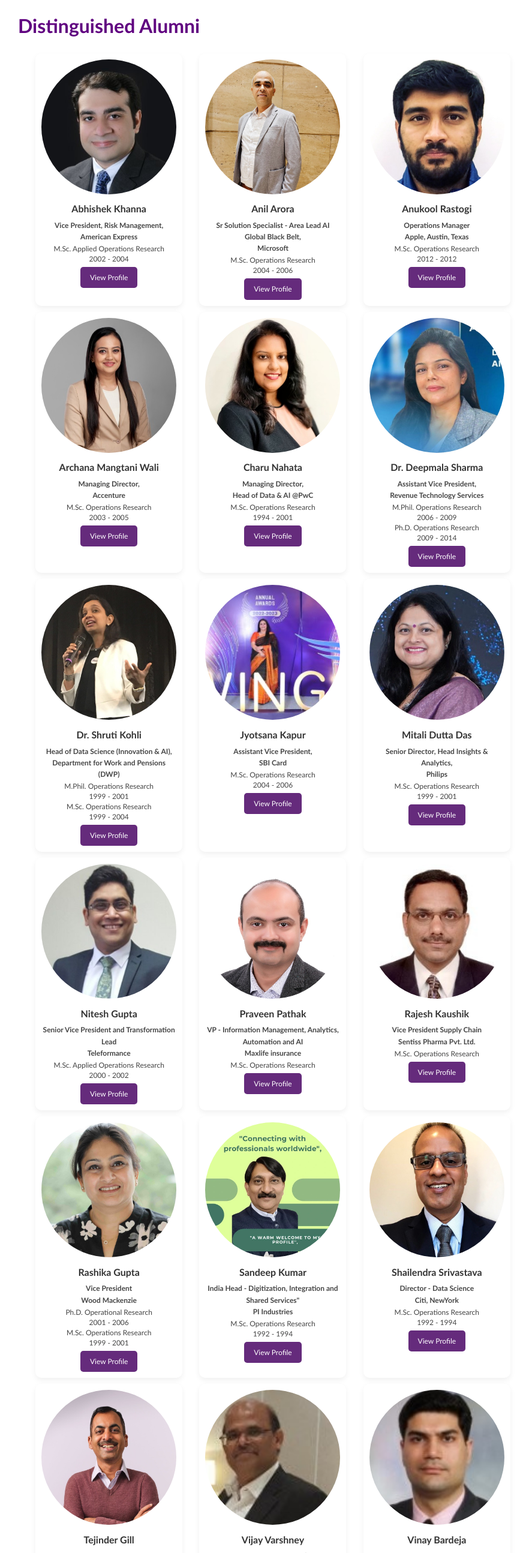
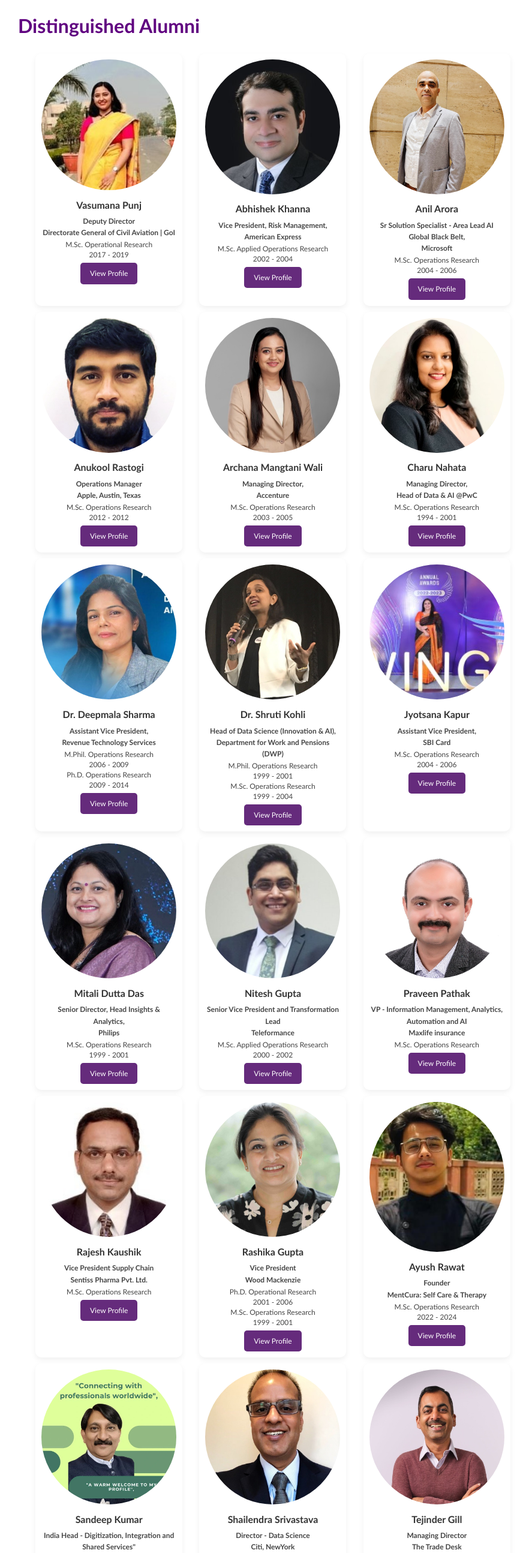
Before and after one commit to SakshamRaj1/or.du.ac.in, a plain HTML site: page alumni.html in a window 1280 px wide. Shown: the part 1084-3673 px from the top of the page at 60% size, without its empty margins (380-1252 px from the left). Drawn offline with Linux system fonts and the light colour scheme.

Commit message:
Add files via upload

```diff
--- a/alumni.html
+++ b/alumni.html
@@ -542,6 +542,19 @@
 
           <!-- Alumni Card 1 -->
           <div class="alumni-card">
+            <img src="img/alumni/Vasumana Punj.jpg" alt="Vasumana Punj" class="alumni-photo" width="90px">
+            <h3 class="alumni-name">Vasumana Punj</h3>
+            <p class="alumni-designation">Deputy Director <br> Directorate General of Civil Aviation | GoI </p>
+            <div class="alumni-info">
+              <p>M.Sc. Operational Research</p>
+              <p>2017 - 2019</p>
+            </div>
+            <a href="https://in.linkedin.com/in/vasumana-punj-496656125" class="alumni-button" target="_blank"
+               style="color: #ffffff;">View Profile</a>
+          </div>
+
+          <!-- Alumni Card 2 -->
+          <div class="alumni-card">
             <img src="img/alumni/Abhishek Khanna.jpg" alt="Abhishek Khanna" class="alumni-photo" width="90px">
             <h3 class="alumni-name">Abhishek Khanna</h3>
             <p class="alumni-designation">Vice President, Risk Management, <br>American Express</p>
@@ -551,11 +564,9 @@
             </div>
             <a href="https://www.linkedin.com/in/abhishek-khanna-2b5a79/" class="alumni-button" target="_blank"
                style="color: #ffffff;">View Profile</a>
-
-
           </div>
 
-          <!-- Alumni Card 2 -->
+          <!-- Alumni Card 3 -->
           <div class="alumni-card">
             <img src="img/alumni/Anil Arora.jpg" alt="Anil Arora" class="alumni-photo" width="90px">
             <h3 class="alumni-name">Anil Arora</h3>
@@ -568,7 +579,7 @@
                style="color: #ffffff;">View Profile</a>
           </div>
 
-          <!-- Alumni Card 3 -->
+          <!-- Alumni Card 4 -->
           <div class="alumni-card">
             <img src="img/alumni/Anukool Rastogi.jpg" alt="Anukool Rastogi" class="alumni-photo" width="90px">
             <h3 class="alumni-name">Anukool Rastogi</h3>
@@ -581,7 +592,7 @@
                style="color: #ffffff;">View Profile</a>
           </div>
 
-          <!-- Alumni Card 4 -->
+          <!-- Alumni Card 5 -->
           <div class="alumni-card">
             <img src="img/alumni/Archana Mangtani Walia.jpg" alt="Archana Mangtani Wali" class="alumni-photo"
                  width="90px">
@@ -595,7 +606,7 @@
                style="color: #ffffff;">View Profile</a>
           </div>
 
-          <!-- Alumni Card 5 -->
+          <!-- Alumni Card 6 -->
           <div class="alumni-card">
             <img src="img/alumni/Charu Nahata.jpg" alt="Charu Nahata" class="alumni-photo" width="90px">
             <h3 class="alumni-name">Charu Nahata</h3>
@@ -608,7 +619,7 @@
                style="color: #ffffff;">View Profile</a>
           </div>
 
-          <!-- Alumni Card 6 -->
+          <!-- Alumni Card 7 -->
           <div class="alumni-card">
             <img src="img/alumni/Dr. Deepmala Sharma.jpg" alt="Dr. Deepmala Sharma" class="alumni-photo" width="90px">
             <h3 class="alumni-name">Dr. Deepmala Sharma</h3>
@@ -623,7 +634,7 @@
                style="color: #ffffff;">View Profile</a>
           </div>
 
-          <!-- Alumni Card 7 -->
+          <!-- Alumni Card 8 -->
           <div class="alumni-card">
             <img src="img/alumni/Dr. Shruti Kohli.jpg" alt="Dr. Shruti Kohli" class="alumni-photo" width="90px">
             <h3 class="alumni-name">Dr. Shruti Kohli</h3>
@@ -639,7 +650,7 @@
                class="alumni-button" target="_blank" style="color: #ffffff;">View Profile</a>
           </div>
 
-          <!-- Alumni Card 8 -->
+          <!-- Alumni Card 9 -->
           <div class="alumni-card">
             <img src="img/alumni/Jyotsana Kapur.jpg" alt="Jyotsana Kapur" class="alumni-photo" width="90px">
             <h3 class="alumni-name">Jyotsana Kapur</h3>
@@ -652,7 +663,7 @@
                style="color: #ffffff;">View Profile</a>
           </div>
 
-          <!-- Alumni Card 9 -->
+          <!-- Alumni Card 10 -->
           <div class="alumni-card">
             <img src="img/alumni/Mitali Dutta Das.jpg" alt="Mitali Dutta Das" class="alumni-photo" width="90px">
             <h3 class="alumni-name">Mitali Dutta Das</h3>
@@ -665,7 +676,7 @@
                style="color: #ffffff;">View Profile</a>
           </div>
 
-          <!-- Alumni Card 10 -->
+          <!-- Alumni Card 11 -->
           <div class="alumni-card">
             <img src="img/alumni/Nitesh Gupta.jpg" alt="Abhishek Khanna" class="alumni-photo" width="90px">
             <h3 class="alumni-name">Nitesh Gupta</h3>
@@ -678,7 +689,7 @@
                style="color: #ffffff;">View Profile</a>
           </div>
 
-          <!-- Alumni Card 11 -->
+          <!-- Alumni Card 12 -->
           <div class="alumni-card">
             <img src="img/alumni/Praveen Pathak.jpg" alt="Praveen Pathak" class="alumni-photo" width="90px">
             <h3 class="alumni-name">Praveen Pathak</h3>
@@ -692,7 +703,7 @@
                style="color: #ffffff;">View Profile</a>
           </div>
 
-          <!-- Alumni Card 12 -->
+          <!-- Alumni Card 13 -->
           <div class="alumni-card">
             <img src="img/alumni/Rajesh Kaushik.jpg" alt="Rajesh Kaushik" class="alumni-photo" width="90px">
             <h3 class="alumni-name">Rajesh Kaushik</h3>
@@ -705,7 +716,7 @@
                style="color: #ffffff;">View Profile</a>
           </div>
 
-          <!-- Alumni Card 13 -->
+          <!-- Alumni Card 14 -->
           <div class="alumni-card">
             <img src="img/alumni/Rashika Gupta.jpg" alt="Rashika Gupta" class="alumni-photo" width="90px">
             <h3 class="alumni-name">Rashika Gupta</h3>
@@ -720,7 +731,20 @@
                style="color: #ffffff;">View Profile</a>
           </div>
 
-          <!-- Alumni Card 14 -->
+          <!-- Alumni Card 15 -->
+          <div class="alumni-card">
+            <img src="img/alumni/Ayush Rawat.jpg" alt="Ayush Rawat" class="alumni-photo" width="90px">
+            <h3 class="alumni-name">Ayush Rawat</h3>
+            <p class="alumni-designation">Founder<br>MentCura: Self Care & Therapy</p>
+            <div class="alumni-info">
+              <p>M.Sc. Operations Research</p>
+              <p>2022 - 2024</p>
+            </div>
+            <a href="https://www.linkedin.com/in/ayyyushhhhh/" class="alumni-button" target="_blank"
+               style="color: #ffffff;">View Profile</a>
+          </div>
+
+          <!-- Alumni Card 16 -->
           <div class="alumni-card">
             <img src="img/alumni/Sandeep Kumar.jpg" alt="Sandeep Kumar" class="alumni-photo" width="90px">
             <h3 class="alumni-name">Sandeep Kumar</h3>
@@ -734,7 +758,7 @@
                style="color: #ffffff;">View Profile</a>
           </div>
 
-          <!-- Alumni Card 15 -->
+          <!-- Alumni Card 17 -->
           <div class="alumni-card">
             <img src="img/alumni/Shailendra Srivastava.jpg" alt="Shailendra Srivastava" class="alumni-photo"
                  width="90px">
@@ -748,7 +772,7 @@
                style="color: #ffffff;">View Profile</a>
           </div>
 
-          <!-- Alumni Card 16 -->
+          <!-- Alumni Card 18 -->
           <div class="alumni-card">
             <img src="img/alumni/Tejinder Gill.jpg" alt="Tejinder Gill" class="alumni-photo" width="90px">
             <h3 class="alumni-name">Tejinder Gill</h3>
@@ -761,7 +785,7 @@
                style="color: #ffffff;">View Profile</a>
           </div>
 
-          <!-- Alumni Card 17 -->
+          <!-- Alumni Card 19 -->
           <div class="alumni-card">
             <img src="img/alumni/Vijay Varshney.jpg" alt="Vijay Varshney" class="alumni-photo" width="90px">
             <h3 class="alumni-name">Vijay Varshney</h3>
@@ -774,7 +798,7 @@
                style="color: #ffffff;">View Profile</a>
           </div>
 
-          <!-- Alumni Card 18 -->
+          <!-- Alumni Card 20 -->
           <div class="alumni-card">
             <img src="img/alumni/Vinay Bardeja.jpg" alt="Vinay Bardeja" class="alumni-photo" width="90px">
             <h3 class="alumni-name">Vinay Bardeja</h3>
@@ -787,7 +811,7 @@
                style="color: #ffffff;">View Profile</a>
           </div>
 
-          <!-- Alumni Card 19 -->
+          <!-- Alumni Card 21 -->
           <div class="alumni-card">
             <img src="img/alumni/Vivek Saraswat.jpg" alt="Vivek Saraswat" class="alumni-photo" width="90px">
             <h3 class="alumni-name">Vivek Saraswat</h3>
@@ -802,7 +826,7 @@
                style="color: #ffffff;">View Profile</a>
           </div>
 
-          <!-- Alumni Card 20 -->
+          <!-- Alumni Card 22 -->
           <div class="alumni-card">
             <img src="img/alumni/Aman Gujral.jpg" alt="Aman Gujral" class="alumni-photo" width="90px">
             <h3 class="alumni-name">Aman Gujrals</h3>
@@ -824,17 +848,7 @@
               Profile</a>
           </div>
 
-
-
       </section><br>
-
-
-
-
-
-
-
-
 
 
 
@@ -881,11 +895,12 @@
       <div class="footer-box">
         <h4>Contact Us</h4>
         <p>
+          II Floor, Faculty of Mathematical Sciences <br>
           Department of Operational Research,<br>
           University of Delhi,<br>
           Delhi - 110007, India
         </p>
-        <p>📞 +91-11-2766XXXX</p>
+        <p>📞 +91 011 27666672, 27667725 x 1333 (EPABX)</p>
         <p>✉️ <a href="mailto:head@or.du.ac.in">head@or.du.ac.in</a></p>
 
         <div class="login-links">
```
Also changed, not shown: about-us.html (+31 -3 lines), academics.html (+6 -5 lines), administration.html (+2 -1 lines), admission.html (+4 -2 lines), footer.html (+6 -5 lines), gallery.html (+2 -1 lines), people.html (+3 -3 lines), research&innovation.html (+6 -5 lines).
